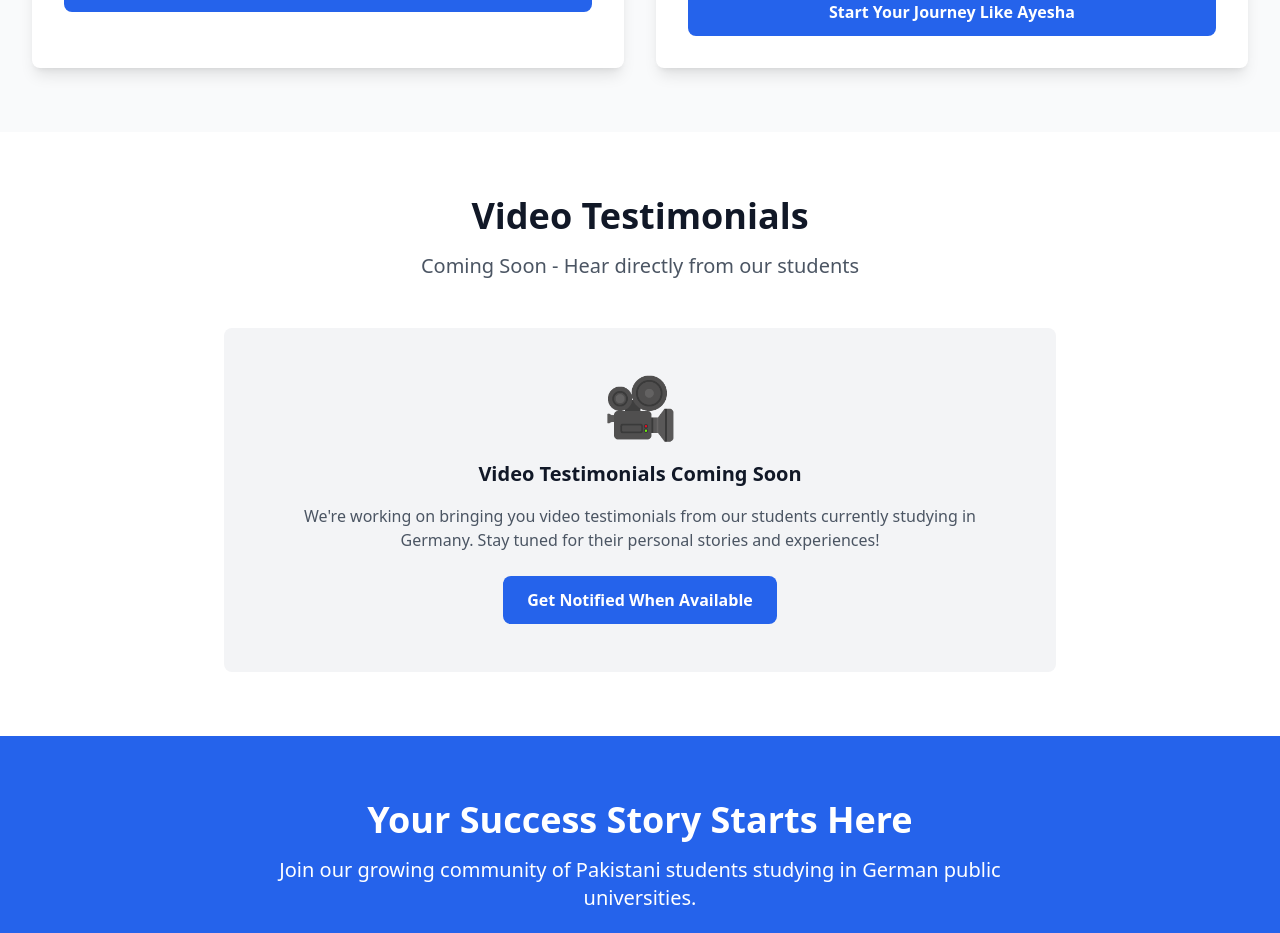
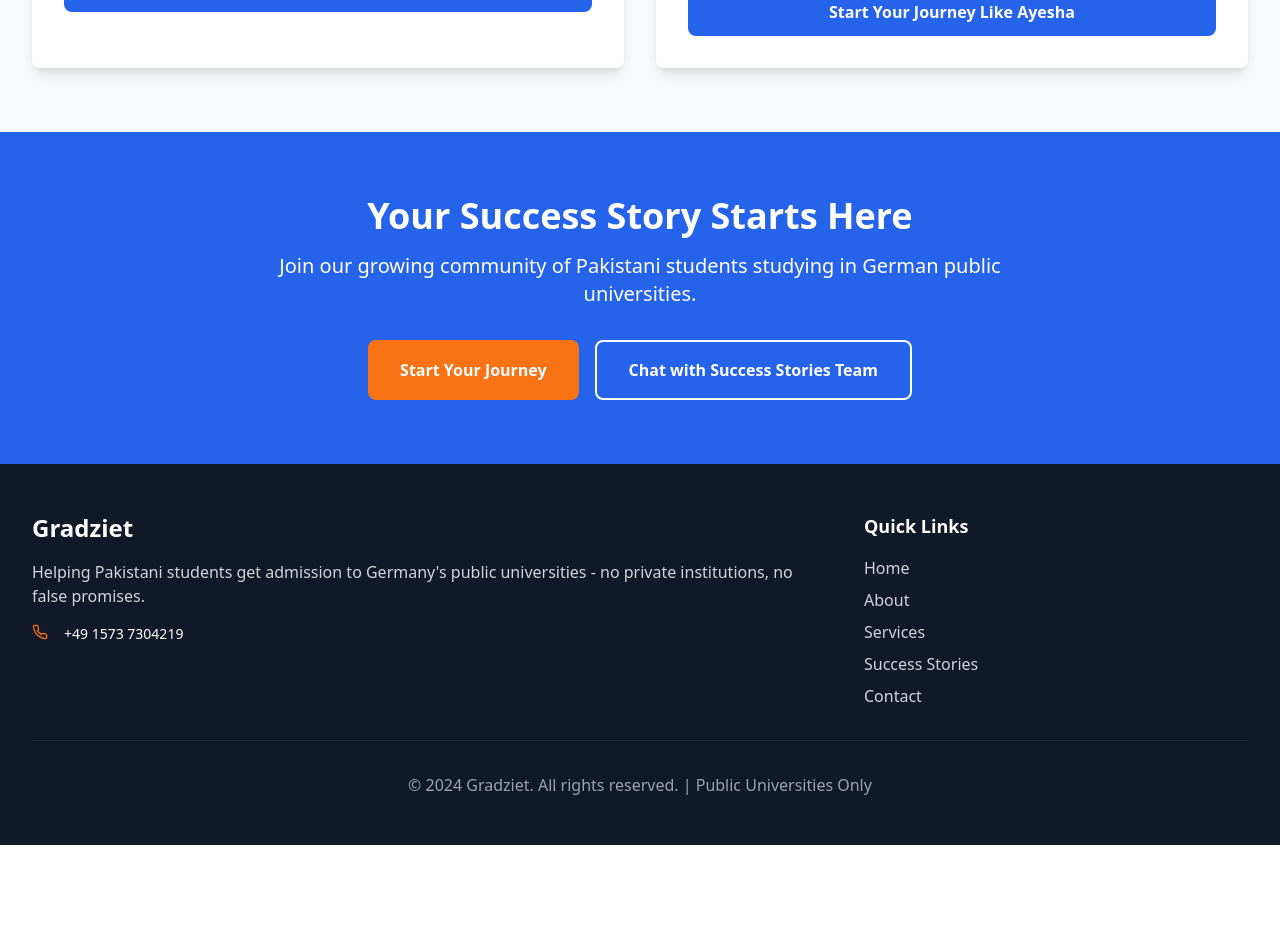
Before and after one commit to ahmedcyberflix/german-dreams-access, a React (Vite) app: page /students in a window 1280 px wide. Shown: the part 2467-3400 px from the top of the page. After the commit the page ends 3312 px from the top, so only its background shows below. Built offline with nearby package versions, Linux system fonts and the light colour scheme.

Commit message:
Remove video testimonials section
Remove the video testimonials section from the students page.

```diff
--- a/src/pages/Students.tsx
+++ b/src/pages/Students.tsx
@@ -188,30 +188,6 @@ const Students = () => {
         </div>
       </section>
 
-      {/* Video Testimonials Placeholder */}
-      <section className="py-16">
-        <div className="max-w-4xl mx-auto px-4 sm:px-6 lg:px-8">
-          <div className="text-center mb-12">
-            <h2 className="text-3xl md:text-4xl font-bold text-gray-900 mb-4">Video Testimonials</h2>
-            <p className="text-xl text-gray-600">Coming Soon - Hear directly from our students</p>
-          </div>
-
-          <div className="bg-gray-100 rounded-lg p-12 text-center">
-            <div className="text-6xl mb-6">🎥</div>
-            <h3 className="text-xl font-semibold text-gray-900 mb-4">Video Testimonials Coming Soon</h3>
-            <p className="text-gray-600 mb-6">
-              We're working on bringing you video testimonials from our students currently studying in Germany.
-              Stay tuned for their personal stories and experiences!
-            </p>
-            <button
-              onClick={() => openWhatsApp()}
-              className="bg-blue-600 hover:bg-blue-700 text-white font-semibold py-3 px-6 rounded-lg transition-colors duration-200"
-            >
-              Get Notified When Available
-            </button>
-          </div>
-        </div>
-      </section>
 
       {/* Call to Action */}
       <section className="py-16 bg-blue-600 text-white">
```
